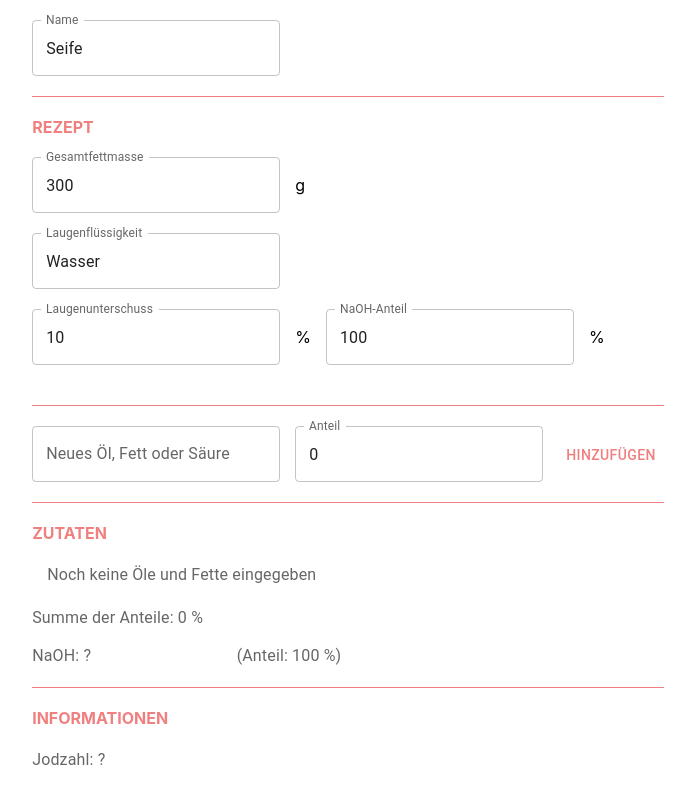
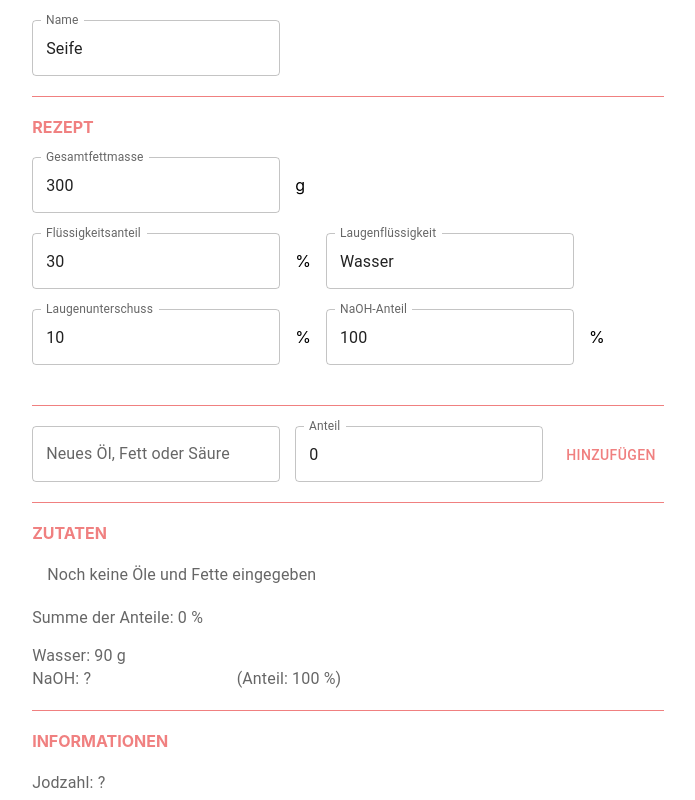
Before and after one commit to weissu42/seifenrechner, a React (Create React App) app: page / in a window 1280 px wide. Shown: the whole page, without its empty margins (292-987 px from the left). Built offline with nearby package versions, Linux system fonts and the light colour scheme.

Commit message:
füge fluessigkeitsanteil hinzu
Signed-off-by: Ute Weiss <seife@u.spreckels.de>

```diff
--- a/src/components/Rezept.tsx
+++ b/src/components/Rezept.tsx
@@ -6,18 +6,22 @@ import { margins } from '../theme';
 import { SectionTitle } from './common/SectionTitle';
 import { StyledNumberField } from './common/NumberField';
 import { useRezept } from '../contexts/SeifeContext';
-import { StyledTextField } from './common/StyledTextField';
+import { StyledTextField as StyledTextFieldBase } from './common/StyledTextField';
 
 const RezeptContainer = styled.div`
   display: flex;
   flex-direction: column;
 `;
 
-const StyledInput = styled.div`
+const StyledInputRow = styled.div`
   display: flex;
   flex-direction: row;
   align-items: baseline;
   margin: 0 ${margins.s} ${margins.m} 0;
+`;
+
+const StyledTextField = styled(StyledTextFieldBase)`
+  margin-left: ${margins.s};
 `;
 
 const LaugeContainer = styled.div`
@@ -34,6 +38,7 @@ export const Rezept: FC<DefaultProps> = ({ className }) => {
       gesamtfettmasse,
       naohAnteil,
       laugenfluessigkeit,
+      fluessigkeitsanteil,
     },
     updateRezept,
   } = useRezept();
@@ -42,36 +47,42 @@ export const Rezept: FC<DefaultProps> = ({ className }) => {
     <div className={className}>
       <SectionTitle>Rezept</SectionTitle>
       <RezeptContainer>
-        <StyledInput>
+        <StyledInputRow>
           <StyledNumberField
             label="Gesamtfettmasse"
             value={gesamtfettmasse}
             validate={(value) => 0 <= value}
             update={(value) => updateRezept({ gesamtfettmasse: value })}
           /> g
-        </StyledInput>
-        <StyledInput>
+        </StyledInputRow>
+        <StyledInputRow>
+          <StyledNumberField
+            label="Flüssigkeitsanteil"
+            value={fluessigkeitsanteil}
+            validate={(value) => 0 <= value}
+            update={(value) => updateRezept({ fluessigkeitsanteil: value })}
+          /> %
           <StyledTextField
             label="Laugenflüssigkeit"
             value={laugenfluessigkeit}
             onChange={({ currentTarget: { value } }): void => updateRezept({ laugenfluessigkeit: value })}
           />
-        </StyledInput>
+        </StyledInputRow>
         <LaugeContainer>
-          <StyledInput>
+          <StyledInputRow>
             <StyledNumberField
               label="Laugenunterschuss"
               value={laugenunterschuss}
               update={(value) => updateRezept({ laugenunterschuss: value })}
             /> %
-          </StyledInput>
-          <StyledInput>
+          </StyledInputRow>
+          <StyledInputRow>
             <StyledNumberField
               label="NaOH-Anteil"
               value={naohAnteil}
               update={(value) => updateRezept({ naohAnteil: value })}
             /> %
-          </StyledInput>
+          </StyledInputRow>
         </LaugeContainer>
       </RezeptContainer>
     </div>
--- a/src/components/lauge/Lauge.tsx
+++ b/src/components/lauge/Lauge.tsx
@@ -11,9 +11,9 @@ const StyledAnteile = styled(InfoText)`
 `;
 
 export const Lauge: FC = () => {
-  const { rezept: { naohAnteil } } = useRezept();
+  const { rezept: { naohAnteil, laugenfluessigkeit } } = useRezept();
   const { getFette } = useZutaten();
-  const { calculateLauge } = useCalculate();
+  const { calculateLauge, calculateFluessigkeit } = useCalculate();
 
   const lauge = calculateLauge();
 
@@ -21,6 +21,7 @@ export const Lauge: FC = () => {
     <StyledAnteile>
       Summe der Anteile: {getFette().reduce((sum, { anteil }) => sum + anteil, 0)} %
     </StyledAnteile>
+    <InfoText>{laugenfluessigkeit}: {calculateFluessigkeit()} g</InfoText>
     <LaugeRow
       menge={lauge?.naoh}
       name={'NaOH'}
--- a/src/contexts/RezeptState.ts
+++ b/src/contexts/RezeptState.ts
@@ -5,6 +5,7 @@ export interface Rezept {
   gesamtfettmasse: number;
   naohAnteil: number;
   laugenfluessigkeit: string;
+  fluessigkeitsanteil: number;
 }
 
 export interface RezeptState {
@@ -18,6 +19,7 @@ export const defaultRezept: RezeptState = {
     gesamtfettmasse: 300,
     naohAnteil: 100,
     laugenfluessigkeit: 'Wasser',
+    fluessigkeitsanteil: 30,
   },
   updateRezept: () => undefined,
 };
@@ -27,8 +29,9 @@ export const useRezeptState = (): RezeptState => {
   const [ gesamtfettmasse, setGesamtfettmasse ] = useState(defaultRezept.rezept.gesamtfettmasse);
   const [ naohAnteil, setNaohAnteil ] = useState(defaultRezept.rezept.naohAnteil);
   const [ laugenfluessigkeit, setLaugenfluessigkeit ] = useState(defaultRezept.rezept.laugenfluessigkeit);
+  const [ fluessigkeitsanteil, setFluessigkeitsanteil ] = useState(defaultRezept.rezept.fluessigkeitsanteil);
 
-  const updateRezept = ({ laugenunterschuss, gesamtfettmasse, naohAnteil, laugenfluessigkeit }: Partial<Rezept>): void => {
+  const updateRezept = ({ laugenunterschuss, gesamtfettmasse, naohAnteil, laugenfluessigkeit, fluessigkeitsanteil }: Partial<Rezept>): void => {
     if (laugenunterschuss !== undefined) {
       setLaugenunterschuss(laugenunterschuss);
     }
@@ -44,6 +47,10 @@ export const useRezeptState = (): RezeptState => {
     if (laugenfluessigkeit !== undefined) {
       setLaugenfluessigkeit(laugenfluessigkeit);
     }
+
+    if (fluessigkeitsanteil !== undefined) {
+      setFluessigkeitsanteil(fluessigkeitsanteil);
+    }
   };
 
   return {
@@ -52,6 +59,7 @@ export const useRezeptState = (): RezeptState => {
       gesamtfettmasse,
       naohAnteil,
       laugenfluessigkeit,
+      fluessigkeitsanteil,
     },
     updateRezept,
   };
--- a/src/hooks/useCalculate.ts
+++ b/src/hooks/useCalculate.ts
@@ -10,6 +10,7 @@ interface Lauge {
 interface UseCalculate {
   calculateLauge: () => Lauge | undefined;
   calculateJodzahl: () => number | undefined;
+  calculateFluessigkeit: () => number;
 }
 
 const calculateLaugeFor = (zutaten: Zutat[]): number => zutaten
@@ -18,7 +19,14 @@ const calculateLaugeFor = (zutaten: Zutat[]): number => zutaten
   .reduce((sum, menge) => sum + menge, 0) / 1000 / 100;
 
 export const useCalculate = (): UseCalculate => {
-  const { rezept: { gesamtfettmasse, laugenunterschuss, naohAnteil } } = useRezept();
+  const {
+    rezept: {
+      gesamtfettmasse,
+      laugenunterschuss,
+      naohAnteil,
+      fluessigkeitsanteil,
+    },
+  } = useRezept();
   const { getFette, getZusaetze } = useZutaten();
 
   const validateAnteile = (): boolean => {
@@ -53,5 +61,9 @@ export const useCalculate = (): UseCalculate => {
     return jodzahl / 100;
   };
 
-  return { calculateLauge, calculateJodzahl };
+  const calculateFluessigkeit = (): number => {
+    return gesamtfettmasse * fluessigkeitsanteil / 100;
+  };
+
+  return { calculateLauge, calculateJodzahl, calculateFluessigkeit };
 };
```
